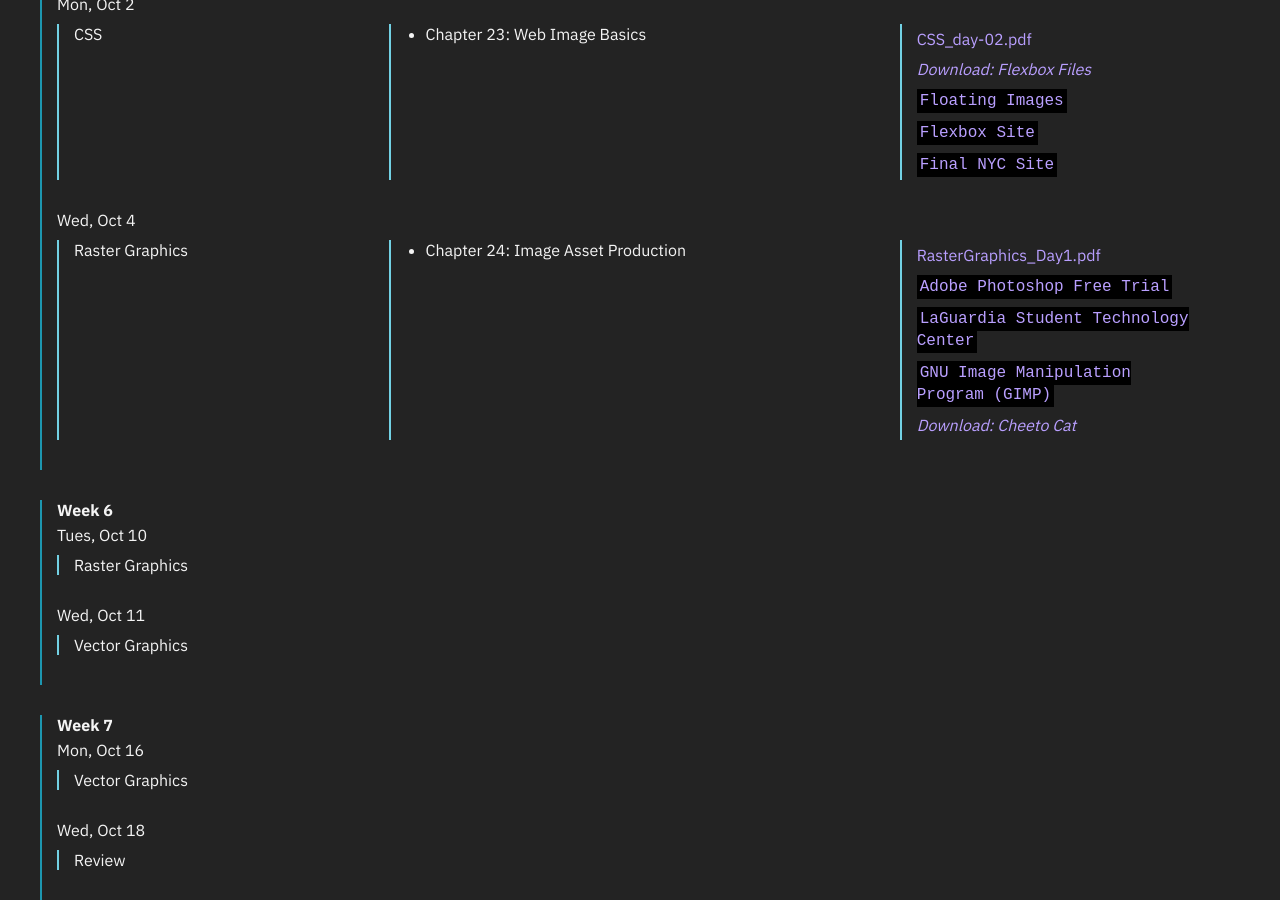
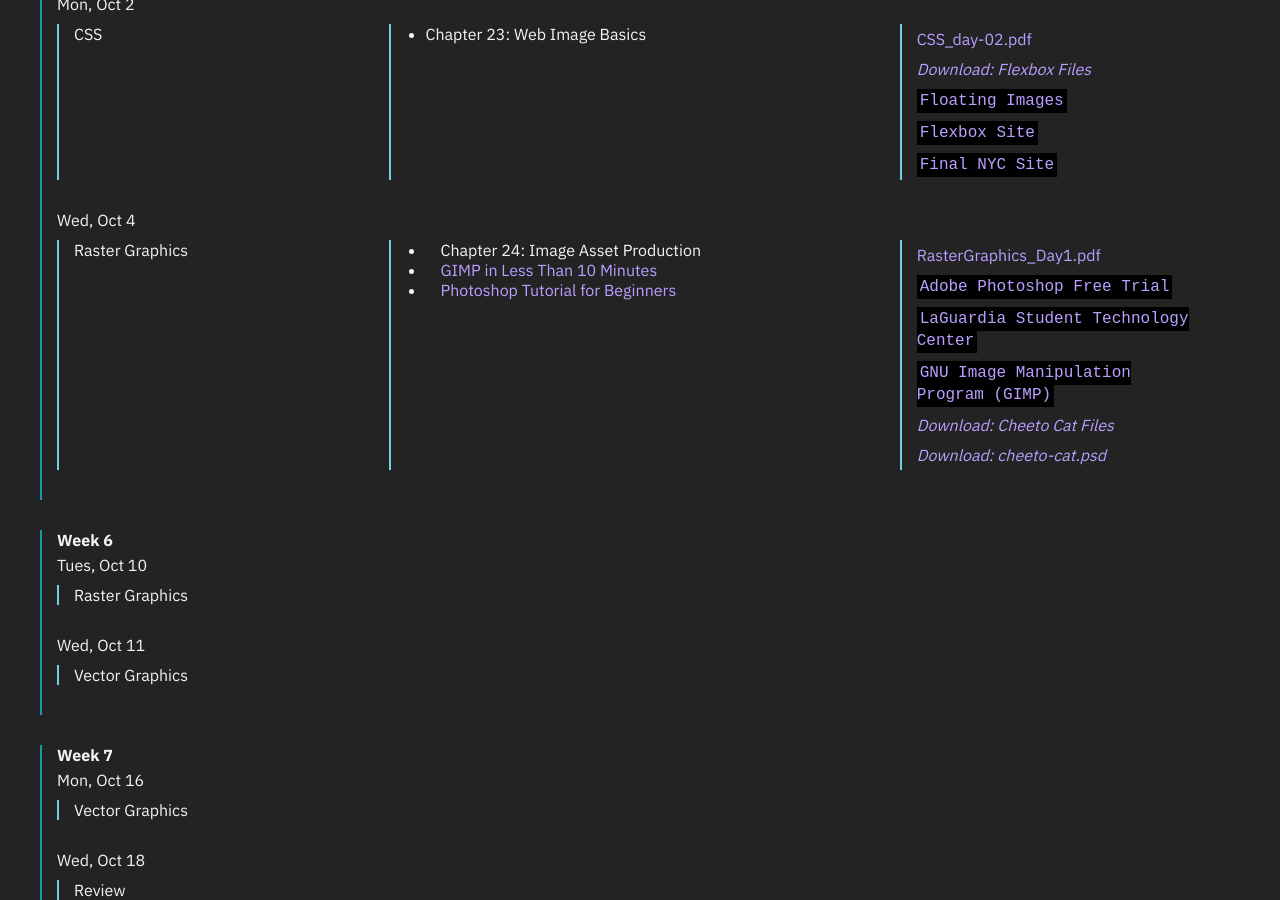
Before and after one commit to emilydidthis/CSCI-UA.004-Fall23, a Jekyll site: the page built from schedule.markdown, in a window 1280 px wide and 900 px high, scrolled down 1253 px. Built offline with Jekyll 4.4.1, drawn with Linux system fonts in a browser that asks for light colours.

Commit message:
raster graphics final updates SIGH

```diff
--- a/_data/schedule.yaml
+++ b/_data/schedule.yaml
@@ -107,6 +107,8 @@ schedule:
       - topics: Raster Graphics
         assigned:
         - "Chapter 24: Image Asset Production"
+        - <a href="https://youtu.be/_L_MMU22bAw?si=yNP4I4ZggVMFo9lm">GIMP in Less Than 10 Minutes</a>
+        - <a href="https://youtu.be/r1mwj8AH98Y?si=MfLS0Ja3HkLozV1x">Photoshop Tutorial for Beginners</a>
         files:
         - name: RasterGraphics_Day1.pdf
           path: /assets/slides/05_RasterGraphics_Day1.pdf
@@ -120,8 +122,11 @@ schedule:
         - name: GNU Image Manipulation Program (GIMP)
           path: https://www.gimp.org/
           type: external code
-        - name: "Download: Cheeto Cat"
+        - name: "Download: Cheeto Cat Files"
           path: /assets/files/cheeto-cat.zip
+          type: download
+        - name: "Download: cheeto-cat.psd"
+          path: /assets/files/cheeto-cat.psd
           type: download
   - week_number: 6
     classes:
```
Also changed, not shown: 4 other files.
